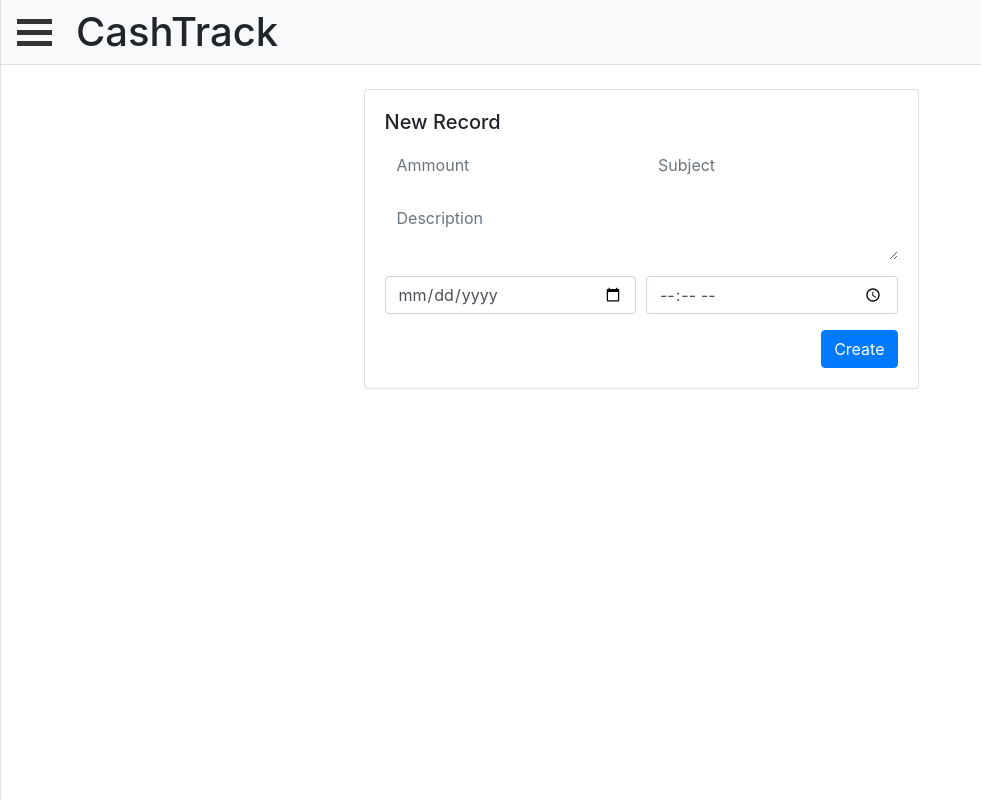
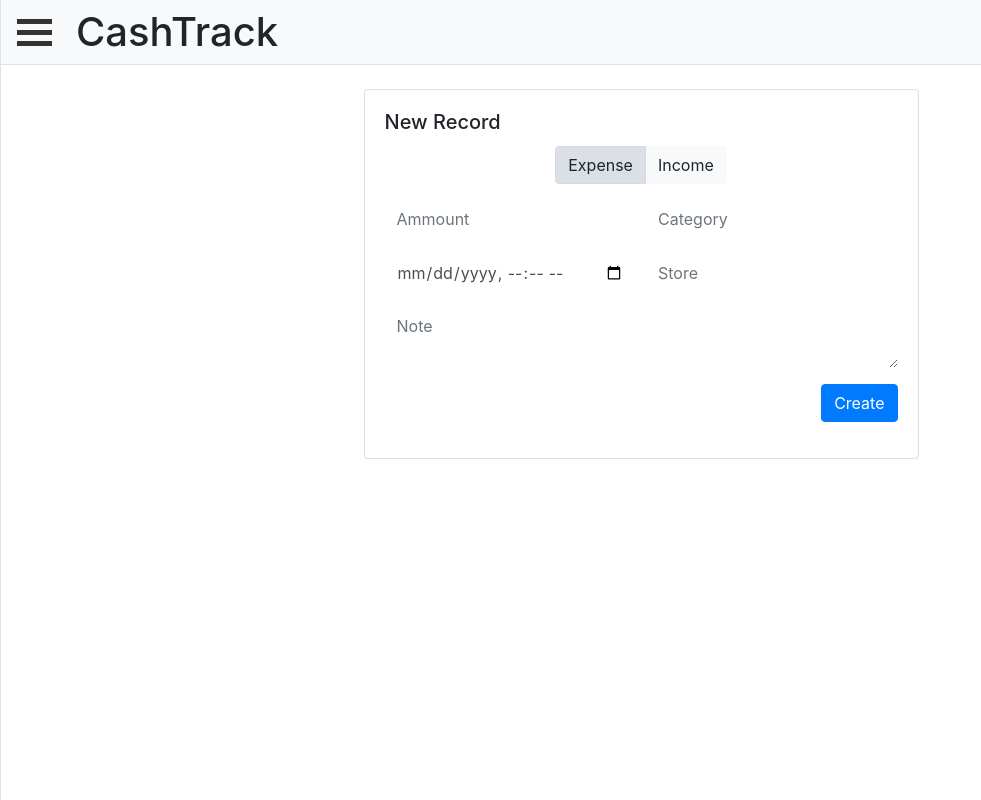
Before and after one commit to Joao360/cashtrack-api, a Django app: page / in a window 1280 px wide. Shown: the whole page, without its empty margins (0-981 px from the left). Run offline with Django 3.2, Linux system fonts and the light colour scheme; data that the repository does not hold is empty; some libraries are stand-ins or nearby versions.

Commit message:
Adds expense and income options on creation of new record
Adds index.js to control what what form to show

```diff
--- a/webapp/templates/webapp/base.html
+++ b/webapp/templates/webapp/base.html
@@ -1,16 +1,20 @@
 {% load static %}
-
 <html>
     <head>
-        <link rel="stylesheet" href="{% static "webapp/login.css" %}">
-        <link rel="stylesheet" href="{% static "webapp/simple-sidebar.css" %}">
-        <link rel="stylesheet" href="{% static "webapp/hamburguer.css" %}">
+        <link rel="stylesheet" href="{% static "webapp/css/login.css" %}">
+        <link rel="stylesheet" href="{% static "webapp/css/simple-sidebar.css" %}">
+        <link rel="stylesheet" href="{% static "webapp/css/hamburguer.css" %}">
 
-        <link rel="stylesheet" href="https://stackpath.bootstrapcdn.com/bootstrap/4.3.1/css/bootstrap.min.css" integrity="sha384-ggOyR0iXCbMQv3Xipma34MD+dH/1fQ784/j6cY/iJTQUOhcWr7x9JvoRxT2MZw1T" crossorigin="anonymous">
+        <!-- Bootstrap CSS -->
+        <link rel="stylesheet" href="https://stackpath.bootstrapcdn.com/bootstrap/4.3.1/css/bootstrap.min.css"
+            integrity="sha384-ggOyR0iXCbMQv3Xipma34MD+dH/1fQ784/j6cY/iJTQUOhcWr7x9JvoRxT2MZw1T" crossorigin="anonymous">
 
-        <script src="https://code.jquery.com/jquery-3.3.1.slim.min.js" integrity="sha384-q8i/X+965DzO0rT7abK41JStQIAqVgRVzpbzo5smXKp4YfRvH+8abtTE1Pi6jizo" crossorigin="anonymous"></script>
-        <script src="https://cdnjs.cloudflare.com/ajax/libs/popper.js/1.14.7/umd/popper.min.js" integrity="sha384-UO2eT0CpHqdSJQ6hJty5KVphtPhzWj9WO1clHTMGa3JDZwrnQq4sF86dIHNDz0W1" crossorigin="anonymous"></script>
-        <script src="https://stackpath.bootstrapcdn.com/bootstrap/4.3.1/js/bootstrap.min.js" integrity="sha384-JjSmVgyd0p3pXB1rRibZUAYoIIy6OrQ6VrjIEaFf/nJGzIxFDsf4x0xIM+B07jRM" crossorigin="anonymous"></script>
+        <!-- Bootstrap scripts -->
+        <!-- <script src="https://code.jquery.com/jquery-3.3.1.slim.min.js" integrity="sha384-q8i/X+965DzO0rT7abK41JStQIAqVgRVzpbzo5smXKp4YfRvH+8abtTE1Pi6jizo" crossorigin="anonymous"></script>
+                <script src="https://cdnjs.cloudflare.com/ajax/libs/popper.js/1.14.7/umd/popper.min.js" integrity="sha384-UO2eT0CpHqdSJQ6hJty5KVphtPhzWj9WO1clHTMGa3JDZwrnQq4sF86dIHNDz0W1" crossorigin="anonymous"></script>
+                <script src="https://stackpath.bootstrapcdn.com/bootstrap/4.3.1/js/bootstrap.min.js" integrity="sha384-JjSmVgyd0p3pXB1rRibZUAYoIIy6OrQ6VrjIEaFf/nJGzIxFDsf4x0xIM+B07jRM" crossorigin="anonymous"></script> -->
+
+        <script src="{% static "webapp/js/index.js" %}"></script>
     </head>
     <body>
         {% block content %}
--- a/webapp/templates/webapp/index.html
+++ b/webapp/templates/webapp/index.html
@@ -22,7 +22,7 @@
 
         <nav class="navbar navbar-light bg-light border-bottom">
             <div class="d-table navbar-header">
-                <div class="d-table-cell align-middle hamburguer-container" onclick="toggleMenu(this)" id="menu-toggle">
+                <div class="d-table-cell align-middle hamburguer-container" id="menu-toggle">
                     <div class="bar1"></div>
                     <div class="bar2"></div>
                     <div class="bar3"></div>
@@ -34,39 +34,73 @@
 
         <div class="container">
 
-            <!-- <h1 class="font-weight-light text-center mt-4 mb-5">Latest Records</h1> -->
             <div class="card w-50 mt-4 mb-4 mx-auto">
-                <div class="card-body">
+                <div class="card-body d-flex flex-column">
                     <h5 class="card-title">New Record</h5>
-                    <form>
-                        <!-- <div class="form-group row mx-auto">
-                            <input type="text" class="form-control" style="border:0;" placeholder="Ammount">
-                        </div> -->
-                        <form>
+
+                    <div class="btn-group form-group mx-auto" role="group">
+                        <button type="button" class="btn btn-light" style="box-shadow: none;" id="expenseBtn">Expense</button>
+                        <button type="button" class="btn btn-light" style="box-shadow: none;" id="incomeBtn">Income</button>
+                    </div>
+
+                    <form id="expenseForm">
+                        <div class="form-group">
                             <div class="form-row">
                                 <div class="col">
                                     <input type="text" class="form-control" style="border:0;" placeholder="Ammount">
                                 </div>
                                 <div class="col">
-                                    <input type="text" class="form-control" style="border:0;" placeholder="Subject">
+                                    <input type="text" class="form-control" style="border:0;" placeholder="Category">
                                 </div>
                             </div>
-                        </form>
-                        <div class="form-group row mx-auto">
-                            <textarea type="text" class="form-control" style="border:0;" rows="2" placeholder="Description"></textarea>
                         </div>
-                        <form>
+
+                        <div class="form-group">
                             <div class="form-row">
                                 <div class="col">
-                                    <input type="date" class="form-control">
+                                    <input type="datetime-local" class="form-control" style="border:0;">
                                 </div>
                                 <div class="col">
-                                    <input type="time" class="form-control">
+                                    <input type="text" class="form-control" style="border:0;" placeholder="Store">
                                 </div>
                             </div>
-                        </form>
+                        </div>
+
+                        <div class="form-group row mx-auto">
+                            <textarea type="text" class="form-control" style="border:0;" rows="2"
+                                placeholder="Note"></textarea>
+                        </div>
+
+                        <input type="submit" class="btn btn-primary float-right" value="Create">
                     </form>
-                    <a href="#" class="btn btn-primary float-right">Create</a>
+
+                    <form id="incomeForm">
+                        <div class="form-group">
+                            <div class="form-row">
+                                <div class="col">
+                                    <input type="text" class="form-control" style="border:0;" placeholder="Ammount">
+                                </div>
+                                <div class="col">
+                                    <input type="text" class="form-control" style="border:0;" placeholder="Origin">
+                                </div>
+                            </div>
+                        </div>
+
+                        <div class="form-group">
+                            <div class="form-row">
+                                <div class="col">
+                                    <input type="datetime-local" class="form-control" style="border:0;">
+                                </div>
+                            </div>
+                        </div>
+
+                        <div class="form-group row mx-auto">
+                            <textarea type="text" class="form-control" style="border:0;" rows="2"
+                                placeholder="Note"></textarea>
+                        </div>
+
+                        <input type="submit" class="btn btn-primary float-right" value="Create">
+                    </form>
                 </div>
             </div>
 
@@ -81,12 +115,4 @@
     <!-- /#page-content-wrapper -->
 
 </div>
-
-<!-- Hamburguer animation Script -->
-<script>
-    function toggleMenu(x) {
-        document.getElementById('wrapper').classList.toggle('toggled')
-        x.classList.toggle("change")
-    }
-</script>
 {% endblock %}
--- a/webapp/urls.py
+++ b/webapp/urls.py
@@ -4,4 +4,5 @@ from . import views
 
 urlpatterns = [
     path('', views.index, name='index'),
+    path('records/', views.records, name='records')
 ]
--- a/webapp/views.py
+++ b/webapp/views.py
@@ -8,3 +8,8 @@ def index(request):
     latest_records_list = Record.objects.order_by('date')[:5]
     context = {'latest_records_list': latest_records_list}
     return render(request, 'webapp/index.html', context)
+
+def records(request):
+    latest_records_list = Record.objects.order_by('date')[:5]
+    context = {'latest_records_list': latest_records_list}
+    return render(request, 'webapp/index.html', context)
```
Also changed, not shown: webapp/static/webapp/js/index.js (added, +62 -0 lines), webapp/static/webapp/css/hamburguer.css (renamed from webapp/static/webapp/hamburguer.css), webapp/static/webapp/css/login.css (renamed from webapp/static/webapp/login.css), webapp/static/webapp/css/simple-sidebar.css (renamed from webapp/static/webapp/simple-sidebar.css).
